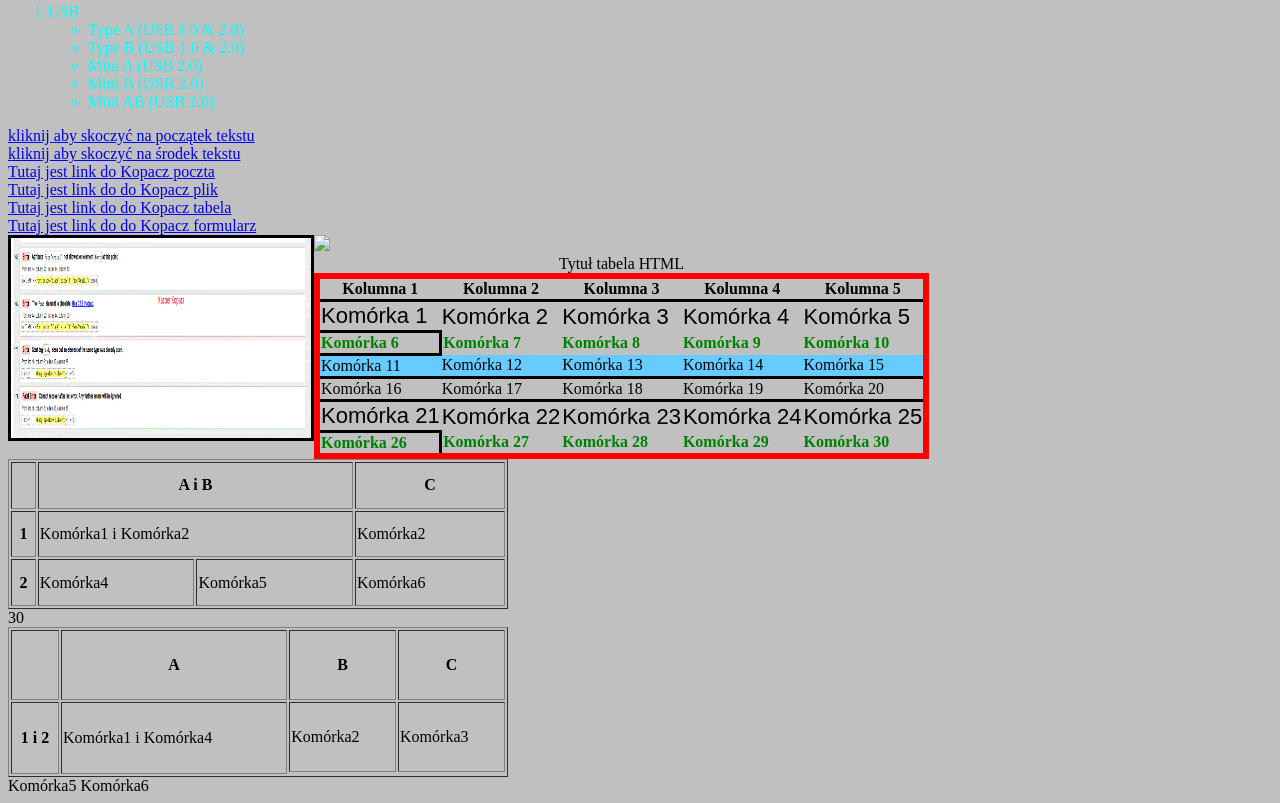
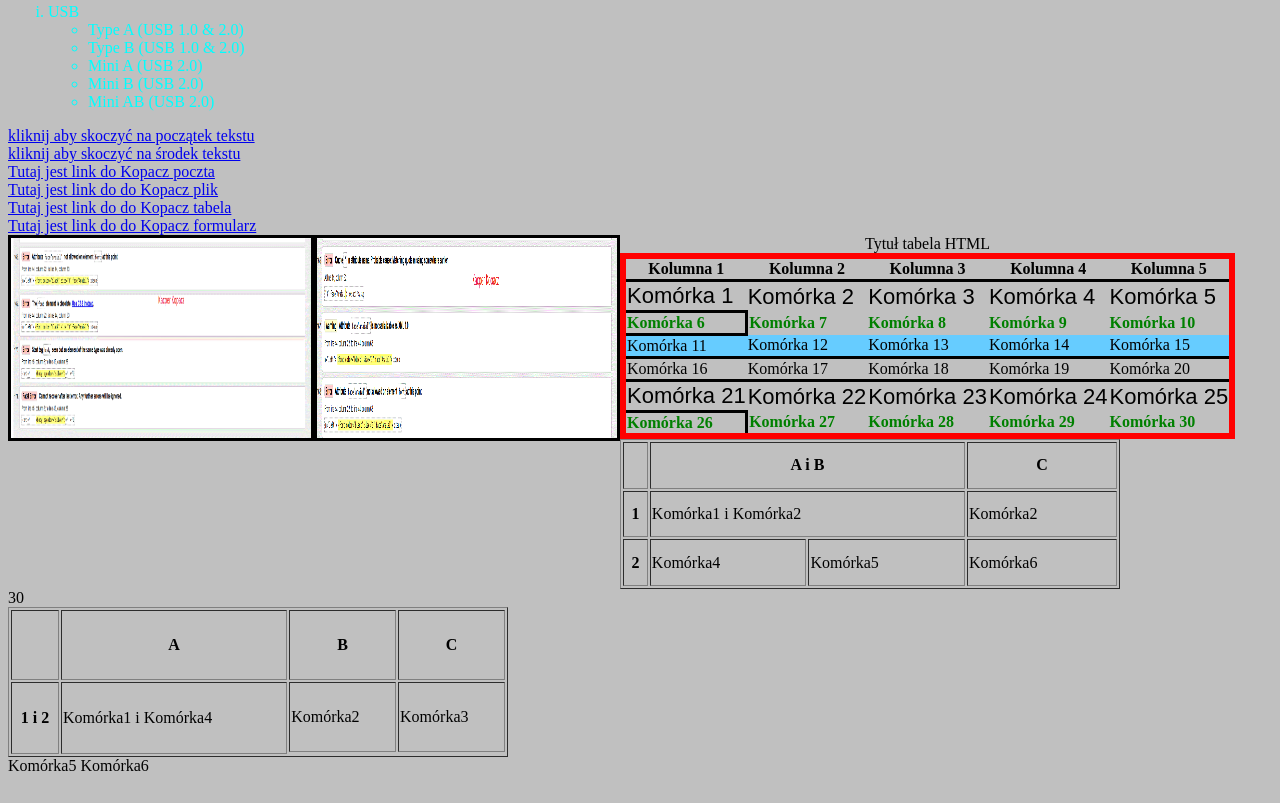
Before and after one commit to akasulmin/PIERWSZE-ZADANIE, a plain HTML site: page index.html in a window 1280 px wide. Shown: the part 4714-5517 px from the top of the page. Drawn offline with Linux system fonts and the light colour scheme.

Commit message:
Update index.html

```diff
--- a/index.html
+++ b/index.html
@@ -187,7 +187,7 @@
      <A HREF="formularz.html"> Tutaj jest link do do Kopacz formularz </A><br>
       <a name="skok_koniec"></a>
      <IMG SRC="Błąd_Kopacz.gif" ALIGN=left BORDER=3 WIDTH=300 HEIGHT=200 ALT="Błędy">
-     <IMG SRC="Poprawione_Błędy_Kopacz.gif ALIGN=right BORDER=3 WIDTH=300 HEIGHT=200 ALT="Poprawione Błędy">
+    <IMG SRC="Poprawione_Błędy_Kopacz.gif" ALIGN=left BORDER=3 WIDTH=300 HEIGHT=200 ALT="Błędy">
      <table style="border:6px solid red;border-collapse: collapse;">
 <!—szerokość obramowania 6px dla tabeli, styl obramowania  -->
    <caption>Tytuł tabela HTML</caption>
```
